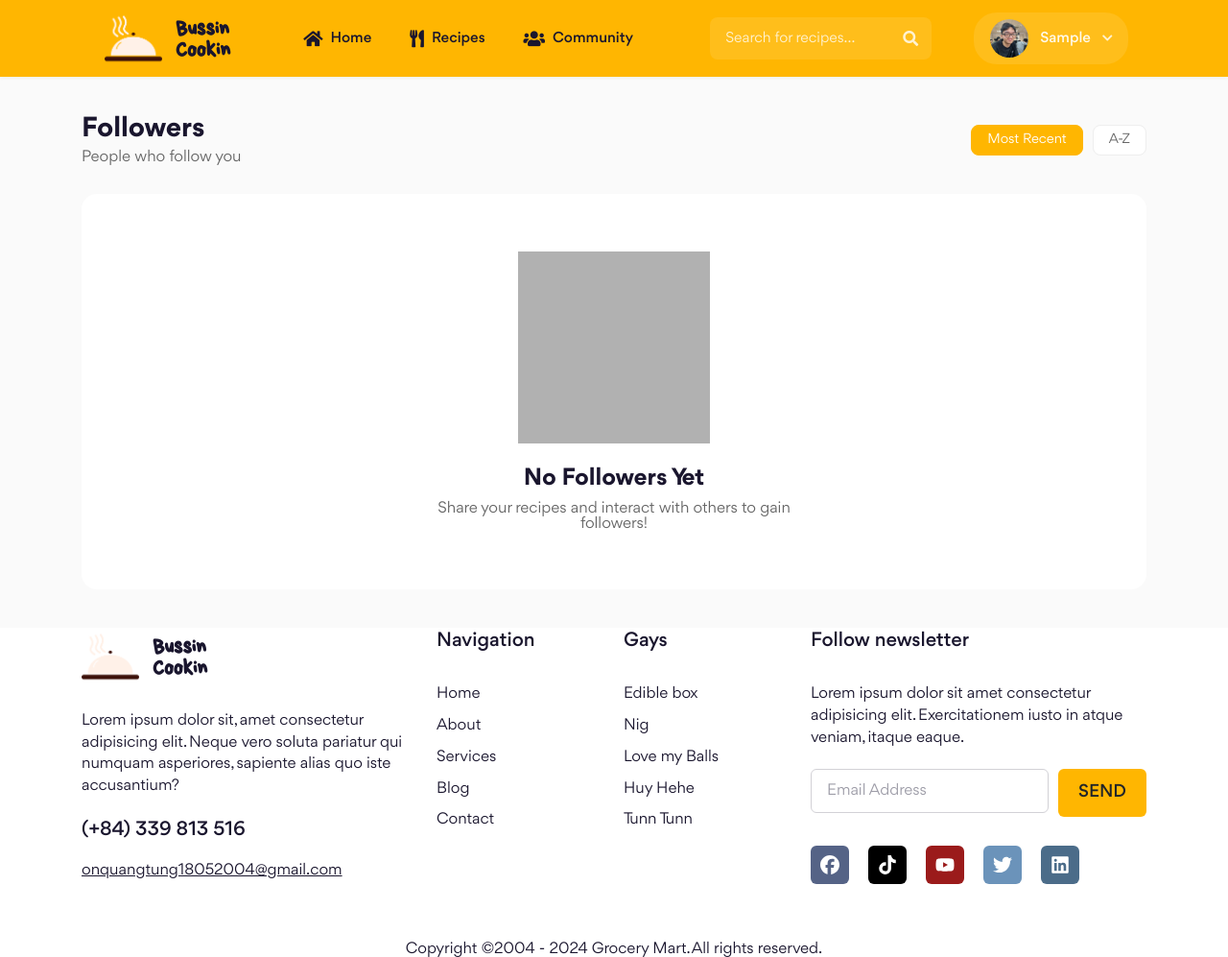
After one commit to HuyGDo/Project_Nhom9_IT3180_20241, a Node server app: page /users/me/followers in a window 1280 px wide. The commit adds this page. Shown: the whole page at 96% size. Run offline with Node 20, Linux system fonts and the light colour scheme; the visitor is signed in with stand-in values (Sample User, id 1); style sheets or scripts are compiled from the project's sources; some libraries are stand-ins or nearby versions; grey boxes are pictures that could not be loaded.

Commit message:
add followers, following pages to users profile

```diff
--- a/controllers/userController.js
+++ b/controllers/userController.js
@@ -30,30 +30,62 @@ module.exports.showUserInfo = async (req, res) => {
 // [GET] /me/following
 module.exports.getFollowing = async (req, res) => {
     try {
-        const user = await User.findById(req.user._id).populate("following");
+        const user = await User.findById(req.user._id)
+            .populate({
+                path: "following",
+                select: "first_name last_name username profile_picture followers recipes",
+                populate: {
+                    path: "followers recipes",
+                    select: "_id",
+                },
+            })
+            .lean();
+
+        // Since these are users we're following, isFollowing is always true
+        const following = user.following.map((followedUser) => ({
+            ...followedUser,
+            isFollowing: true,
+        }));
+
         res.render("users/me/following", {
             layout: "default",
             title: "Following",
-            following: user.following,
+            following,
         });
     } catch (error) {
-        console.error("Error getting following list:", error);
-        res.status(500).json({ error: "Failed to get following list" });
+        console.error("Error fetching following:", error);
+        res.status(500).send("Server Error");
     }
 };
 
 // [GET] /me/followers
 module.exports.getFollowers = async (req, res) => {
     try {
-        const user = await User.findById(req.user._id).populate("followers");
+        const user = await User.findById(req.user._id)
+            .populate({
+                path: "followers",
+                select: "first_name last_name username profile_picture followers recipes",
+                populate: {
+                    path: "followers recipes",
+                    select: "_id",
+                },
+            })
+            .lean();
+
+        // Add isFollowing flag for each follower
+        const followers = user.followers.map((follower) => ({
+            ...follower,
+            isFollowing: req.user.following.includes(follower._id),
+        }));
+
         res.render("users/me/followers", {
             layout: "default",
-            title: "Followers",
-            followers: user.followers,
+            title: "My Followers",
+            followers,
         });
     } catch (error) {
-        console.error("Error getting followers list:", error);
-        res.status(500).json({ error: "Failed to get followers list" });
+        console.error("Error fetching followers:", error);
+        res.status(500).send("Server Error");
     }
 };
 
--- a/public/scss/pages/_user-list.scss
+++ b/public/scss/pages/_user-list.scss
@@ -15,16 +15,21 @@
         color: #1a162e;
     }
 
+    &__subtitle {
+        font-size: 1.6rem;
+        color: #666;
+        margin-top: 8px;
+    }
+
     &__filters {
         display: flex;
         gap: 10px;
     }
 
     &__filter-btn {
-        padding: 6px 16px;
-        border-radius: 100px;
+        padding: 8px 16px;
+        border-radius: 8px;
         font-size: 1.4rem;
-        font-weight: 500;
         color: #666;
         background: white;
         border: 1px solid #eee;
@@ -44,18 +49,16 @@
     &__grid {
         display: grid;
         grid-template-columns: repeat(2, 1fr);
-        gap: 16px;
-        max-width: 900px;
-        margin: 0 auto;
+        gap: 20px;
     }
 
     &__card {
         background: white;
         border-radius: 12px;
-        padding: 16px;
+        padding: 20px;
         display: flex;
         align-items: center;
-        gap: 16px;
+        gap: 20px;
         transition: all 0.3s ease;
         border: 1px solid #eee;
 
@@ -66,86 +69,100 @@
     }
 
     &__avatar {
-        width: 45px;
-        height: 45px;
+        width: 60px;
+        height: 60px;
         border-radius: 50%;
         object-fit: cover;
         border: 2px solid #ffb601;
     }
 
     &__info {
-        flex-grow: 1;
+        flex: 1;
         min-width: 0;
     }
 
     &__name {
-        font-size: 1.6rem;
+        font-size: 1.8rem;
         font-weight: 600;
         color: #1a162e;
         margin-bottom: 4px;
-        white-space: nowrap;
-        overflow: hidden;
-        text-overflow: ellipsis;
     }
 
     &__username {
+        font-size: 1.4rem;
+        color: #666;
+        margin-bottom: 8px;
+    }
+
+    &__stats {
         font-size: 1.3rem;
         color: #666;
+        display: flex;
+        align-items: center;
+        gap: 8px;
+
+        span {
+            &:nth-child(2) {
+                color: #ddd;
+            }
+        }
     }
 
     &__follow-btn {
-        min-width: 90px;
-        height: 32px;
-        padding: 0 16px;
-        font-size: 1.3rem;
-        position: relative;
-        z-index: 2;
+        min-width: 100px;
+        height: 36px;
+        font-size: 1.4rem;
     }
 
-    &__card-link {
-        text-decoration: none;
-        color: inherit;
-        display: block;
+    &__empty {
+        text-align: center;
+        padding: 60px 20px;
+        background: white;
+        border-radius: 16px;
+        margin-top: 20px;
 
-        &:hover {
-            text-decoration: none;
+        img {
+            width: 200px;
+            height: 200px;
+            margin-bottom: 24px;
+            opacity: 0.8;
+        }
+
+        h2 {
+            font-size: 2.4rem;
+            font-weight: 600;
+            color: #1a162e;
+            margin-bottom: 12px;
+        }
+
+        p {
+            font-size: 1.6rem;
+            color: #666;
+            max-width: 400px;
+            margin: 0 auto;
         }
     }
 
-    &__action {
-        position: relative;
-        z-index: 1;
+    @media (max-width: 992px) {
+        &__grid {
+            grid-template-columns: 1fr;
+        }
+
+        &__card {
+            padding: 16px;
+        }
     }
 
     @media (max-width: 768px) {
-        &__grid {
-            grid-template-columns: 1fr;
-            max-width: 450px;
+        &__header {
+            flex-direction: column;
+            align-items: flex-start;
+            gap: 16px;
         }
 
-        &__card {
-            padding: 12px;
-            gap: 12px;
-        }
-
-        &__avatar {
-            width: 40px;
-            height: 40px;
-        }
-
-        &__name {
-            font-size: 1.5rem;
-        }
-
-        &__username {
-            font-size: 1.2rem;
-        }
-
-        &__follow-btn {
-            min-width: 80px;
-            height: 30px;
-            padding: 0 12px;
-            font-size: 1.2rem;
+        &__filters {
+            width: 100%;
+            justify-content: center;
         }
     }
 }
--- a/routes/userRouters.js
+++ b/routes/userRouters.js
@@ -14,6 +14,7 @@ router.get("/me/following", auth.requireAuth, userController.getFollowing);
 router.get("/me/followers", auth.requireAuth, userController.getFollowers);
 router.get("/me/edit-profile", auth.requireAuth, profileController.showEditProfile);
 router.post("/me/edit-profile", auth.requireAuth, uploadAvatar, profileController.updateProfile);
+router.post("/me/delete-account", auth.requireAuth, profileController.deleteAccount);
 
 // User routes
 router.get("/", userController.listUsers);
--- a/views/partials/header.hbs
+++ b/views/partials/header.hbs
@@ -47,7 +47,7 @@
             <div class="header__auth">
                 {{#if user}}
                 <div class="header__user">
-                    <a href="/users/me/profile" class="header__user-link">
+                    <a href="/users/me" class="header__user-link">
                         <img
                             src="{{#if user.profile_picture}}{{
                                 user.profile_picture
--- /dev/null
+++ b/views/users/me/followers.hbs
@@ -0,0 +1,64 @@
+<main class="user-list">
+    <div class="container">
+        <div class="user-list__header">
+            <div>
+                <h1 class="user-list__heading">Followers</h1>
+                <p class="user-list__subtitle">People who follow you</p>
+            </div>
+            <div class="user-list__filters">
+                <button class="user-list__filter-btn active">Most Recent</button>
+                <button class="user-list__filter-btn">A-Z</button>
+            </div>
+        </div>
+
+        {{#if followers.length}}
+        <div class="user-list__grid">
+            {{#each followers}}
+            <div class="user-list__card">
+                <img
+                    src="{{#if this.profile_picture}}{{
+                        this.profile_picture
+                    }}{{else}}/assets/img/avatar.jpg{{/if}}"
+                    alt="{{ this.first_name }}'s avatar"
+                    class="user-list__avatar"
+                />
+                <div class="user-list__info">
+                    <h2 class="user-list__name">{{ this.first_name }} {{ this.last_name }}</h2>
+                    <p class="user-list__username">@{{ this.username }}</p>
+                    <p class="user-list__stats">
+                        <span>{{ this.followers.length }} followers</span>
+                        <span>•</span>
+                        <span>{{ this.recipes.length }} recipes</span>
+                    </p>
+                </div>
+                <div class="user-list__action">
+                    {{#if this.isFollowing}}
+                    <button
+                        onclick="handleFollowAction('unfollow', '{{ this._id }}')"
+                        class="btn btn--outline user-list__follow-btn"
+                    >
+                        Unfollow
+                    </button>
+                    {{else}}
+                    <button
+                        onclick="handleFollowAction('follow', '{{ this._id }}')"
+                        class="btn btn--primary user-list__follow-btn"
+                    >
+                        Follow
+                    </button>
+                    {{/if}}
+                </div>
+            </div>
+            {{/each}}
+        </div>
+        {{else}}
+        <div class="user-list__empty">
+            <img src="/assets/img/no-followers.svg" alt="No followers" />
+            <h2>No Followers Yet</h2>
+            <p>Share your recipes and interact with others to gain followers!</p>
+        </div>
+        {{/if}}
+    </div>
+</main>
+
+<script src="/js/userActions.js"></script>
```
Also changed, not shown: controllers/profileController.js (+29 -0 lines), models/User.js (+8 -0 lines), public/scss/pages/_profile.scss (+47 -0 lines), views/users/me/following.hbs (added, +56 -0 lines), views/users/me/user-info.hbs (+54 -7 lines).
